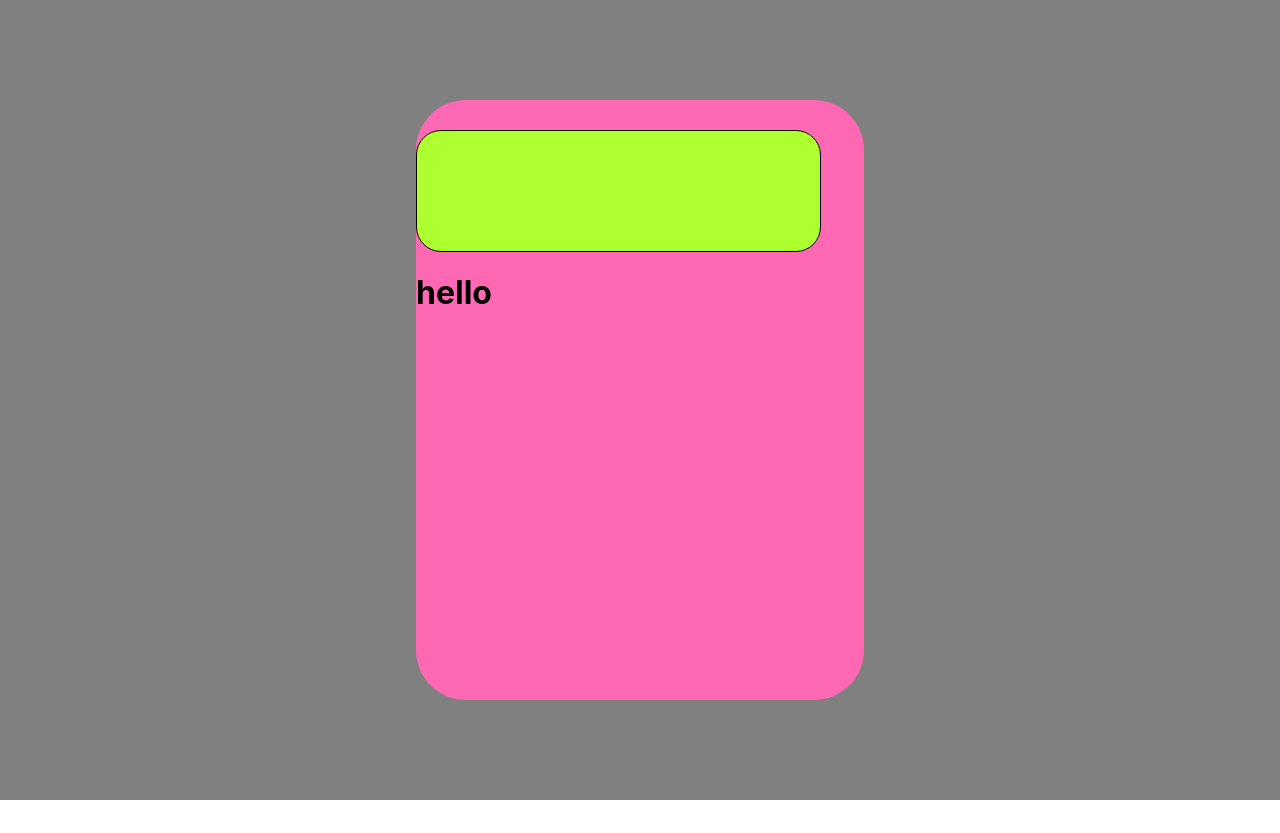
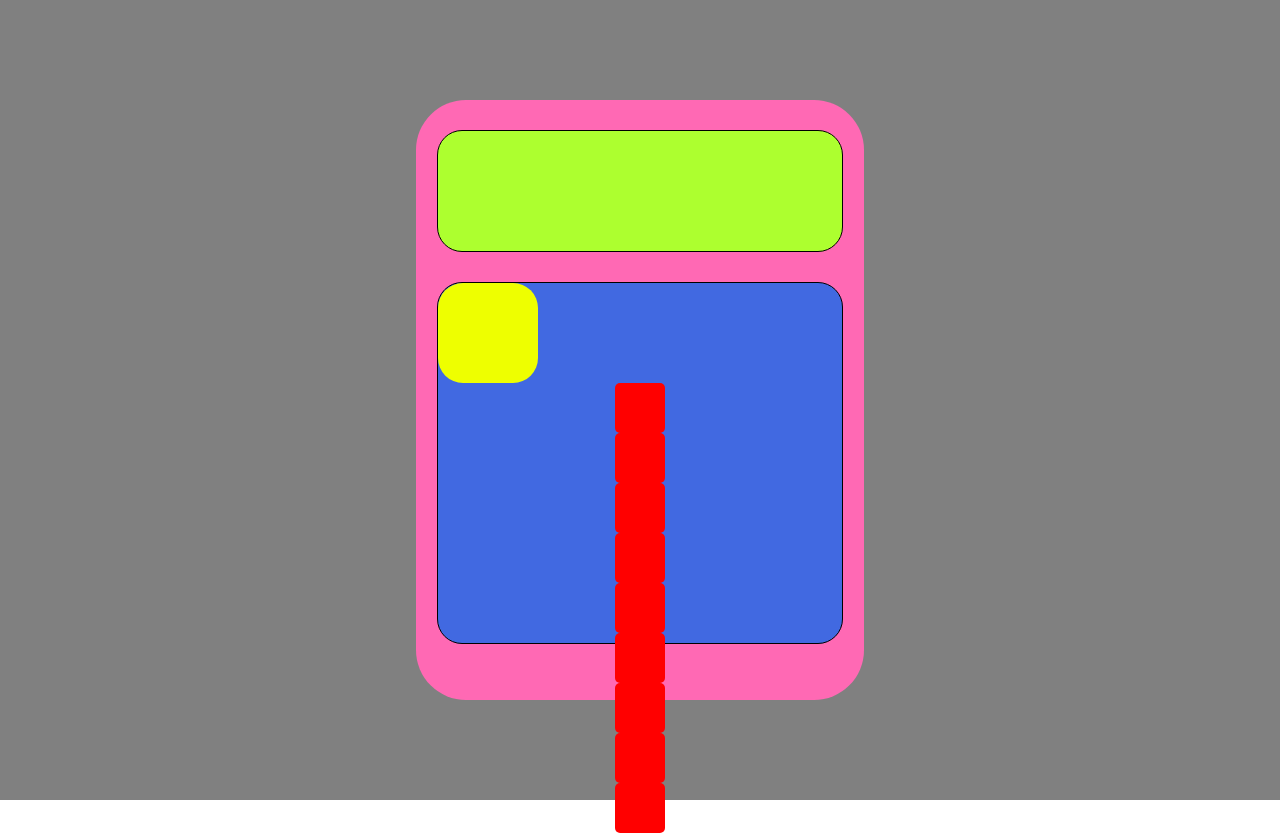
Before and after one commit to Fidesone/Calculator, a React (Create React App) app: page / in a window 1280 px wide. Before the commit the page ends 800 px from the top, so only its background shows below. Built offline with nearby package versions, Linux system fonts and the light colour scheme.

Commit message:
add buttonCounter and buttonNumer

```diff
--- /dev/null
+++ b/src/components/buttonCounter.js
@@ -0,0 +1,12 @@
+import React from 'react';
+
+
+const ButtonCounter=()=>{
+    return(
+        <div className= "button_counter">
+
+
+        </div>
+    )
+}
+export default ButtonCounter;
--- /dev/null
+++ b/src/components/buttonNumber.js
@@ -0,0 +1,12 @@
+import React from 'react';
+
+
+const ButtonNumber=()=>{
+    return(
+        <div className= "button_number">
+
+
+        </div>
+    )
+}
+export default ButtonNumber;
--- a/src/containers/ContainerButtons.js
+++ b/src/containers/ContainerButtons.js
@@ -1,10 +1,22 @@
 import React from 'react';
+import ButtonCounter from '../components/buttonCounter';
+import ButtonNumber from '../components/buttonNumber';
 
 
 const ContainerButtons=()=>{
     return(
         <div className= "container_buttons">
-            <h1>hello</h1>
+          <ButtonCounter/>
+          <ButtonNumber/>
+          <ButtonNumber/>
+          <ButtonNumber/>
+          <ButtonNumber/>
+          <ButtonNumber/>
+          <ButtonNumber/>
+          <ButtonNumber/>
+          <ButtonNumber/>
+          <ButtonNumber/>
+
 
         </div>
     )
--- a/src/css/containerCalculator.css
+++ b/src/css/containerCalculator.css
@@ -13,10 +13,13 @@
 }
 
 .container .container_calculator {
-  display: inline-block;
+  display: block;
   -webkit-box-pack: center;
       -ms-flex-pack: center;
           justify-content: center;
+  -webkit-box-align: center;
+      -ms-flex-align: center;
+          align-items: center;
   background-color: hotpink;
   width: 35%;
   height: 75%;
@@ -24,18 +27,37 @@
 }
 
 .container .container_calculator .container_screen {
+  margin: auto;
   margin-top: 30px;
   background-color: greenyellow;
   border-radius: 25px;
   width: 90%;
   height: 20%;
-  border: 1px solid black;
+  border: 1px solid;
+  margin-bottom: 30px;
 }
 
-.container .container_calculator .container_screen .container_buttons {
+.container .container_calculator .container_buttons {
+  margin: auto;
   background-color: royalblue;
   width: 90%;
   height: 60%;
   border: 1px solid black;
+  border-radius: 25px;
+}
+
+.container .container_calculator .container_buttons .button_number {
+  background-color: red;
+  width: 50px;
+  height: 50px;
+  border-radius: 5px;
+  margin: auto;
+}
+
+.container .container_calculator .container_buttons .button_counter {
+  background-color: #eeff00;
+  width: 100px;
+  height: 100px;
+  border-radius: 25px;
 }
 /*# sourceMappingURL=containerCalculator.css.map */
--- a/src/css/containerCalculator.scss
+++ b/src/css/containerCalculator.scss
@@ -5,31 +5,49 @@
     justify-content: center;
     align-items: center;
         .container_calculator{
-            display:inline-block;
+            display:block;
             justify-content: center;
-            //align-items: center;
+            align-items: center;
             background-color: hotpink;
             width: 35%;
             height: 75%;
             border-radius: 50px;
 
             .container_screen{
-
+            margin: auto;
             margin-top: 30px;
             background-color: greenyellow;
             border-radius: 25px;
             width: 90%;
             height: 20%;
-            border: 1px solid black;
+            border: 1px solid;
+            margin-bottom: 30px;
 
+            }
             .container_buttons{
+                //justify-content: center;
+                //word-wrap: break-word;
+                margin: auto;
                 background-color: royalblue;
                 width: 90%;
                 height: 60%;
                 border: 1px solid black;
+                border-radius: 25px;
+                .button_number{
+
+                background-color:red;
+                width: 50px;
+                height: 50px;
+                border-radius: 5px;
+                margin: auto;
+
+                }
+                .button_counter{
+                background-color:rgb(238, 255, 0);
+                width: 100px;
+                height: 100px;
+                border-radius: 25px;
+                }
             }
-
-            }
-
         }
 }
```
Also changed, not shown: 2 other files (tests, documents, lock files or other folders).
